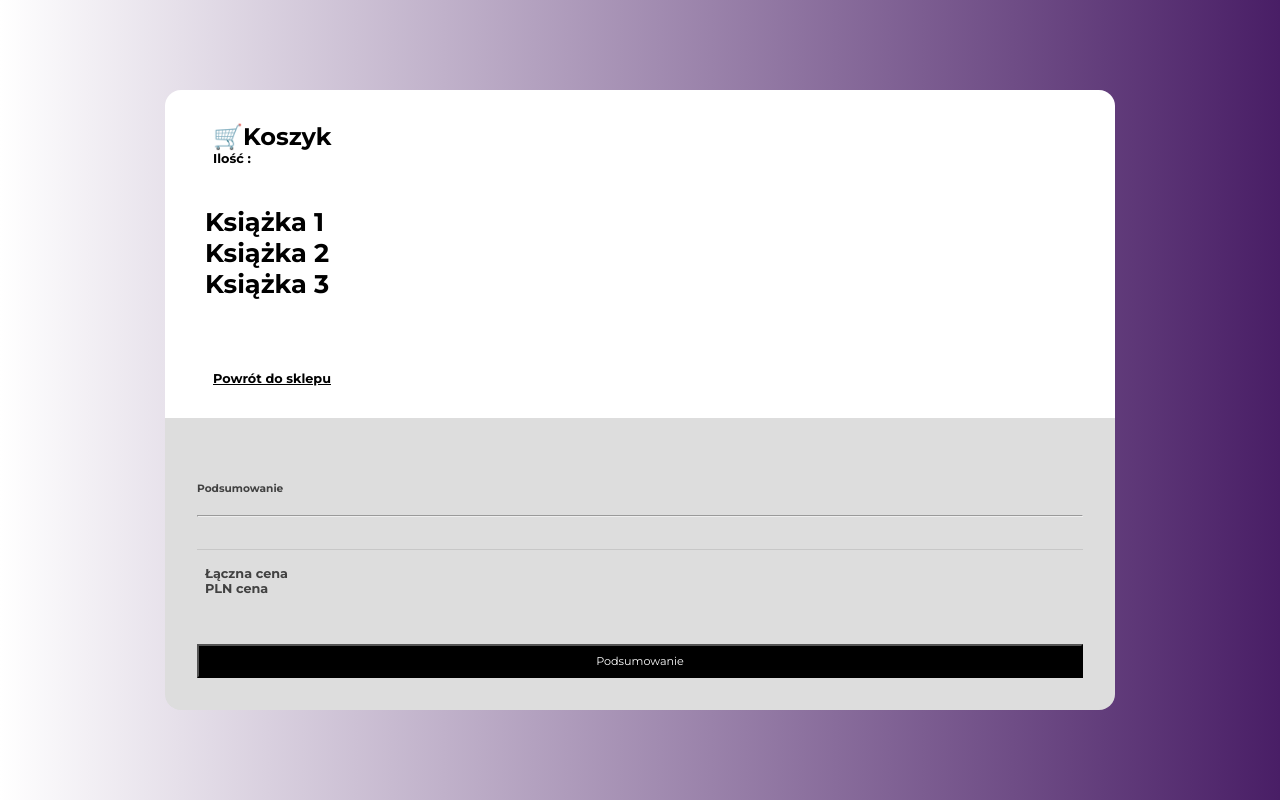
After one commit to PPysklo/HaHaHardcovers, a Django app: template templates/cartForm.html in a window 1280 px wide. The commit adds this page. Run offline with Django 4.2, Linux system fonts and the light colour scheme; the template is opened without the code that fills it, so the values that code supplies are empty.

Commit message:
Added shopping cart styling
Added shopping cart
html/css

```diff
--- /dev/null
+++ b/templates/cartForm.html
@@ -0,0 +1,47 @@
+<!DOCTYPE html>
+<html lang="en">
+<head>
+    <meta charset="UTF-8">
+    <meta name="viewport" content="width=device-width, initial-scale=1.0">
+    <link rel="stylesheet" href="cartstyle.css">
+    <title>Document</title>
+</head>
+<body>
+    <div class="card">
+        <div class="row">
+            <div class="col-md-8 cart">
+                <div class="title">
+                    <div class="row">
+                        <div class="col"><h4><b>🛒Koszyk</b></h4></div>
+                        <div class="col align-self-center text-right text-muted">Ilość :</div>
+                    </div>
+                </div>
+                <div class="row">
+                    <h1>Książka 1</h1>
+                </div>
+                <div class="row">
+                    <h1>Książka 2</h1>
+                </div>
+                <div class="row">
+                    <h1>Książka 3</h1>
+                </div>
+                <div class="back-to-shop"><a href="#"><span class="text-muted">Powrót do sklepu</span></a></div>
+            </div>
+            <div class="col-md-4 summary">
+                <div><h5><b>Podsumowanie</b></h5></div>
+                <hr>
+                <div class="row">
+                </div>
+                <form>
+                </form>
+                <div class="row" style="border-top: 1px solid rgba(0,0,0,.1); padding: 2vh 0;">
+                    <div class="col">Łączna cena</div>
+                    <div class="col text-right">PLN cena</div>
+                </div>
+                <button class="btn">Podsumowanie</button>
+            </div>
+        </div>
+
+    </div>
+</body>
+</html>
--- /dev/null
+++ b/templates/cartstyle.css
@@ -0,0 +1,155 @@
+@import url('https://fonts.googleapis.com/css2?family=Montserrat:wght@300;400;500;600;700&display=swap');
+
+*{
+    margin: 0;
+    padding: 0;
+    box-sizing: border-box;
+    font-family: 'Montserrat', sans-serif;
+}
+body{
+    background-color: #edddf8;
+    background: linear-gradient(to right, #ffffff, #491e66);
+    min-height: 100vh;
+    vertical-align: middle;
+    display: flex;
+    font-family: sans-serif;
+    font-size: 0.8rem;
+    font-weight: bold;
+}
+.title{
+    margin-bottom: 5vh;
+}
+.card{
+    margin: auto;
+    max-width: 950px;
+    width: 90%;
+    border-radius: 1rem;
+    border: transparent;
+}
+@media(max-width:767px){
+    .card{
+        margin: 3vh auto;
+    }
+}
+.cart{
+    background-color: #fff;
+    padding: 4vh 5vh;
+    border-top-right-radius: 1rem;
+    border-top-left-radius: 1rem;
+}
+@media(max-width:767px){
+    .cart{
+        padding: 4vh;
+        border-bottom-left-radius: unset;
+        border-top-right-radius: 1rem;
+    }
+}
+.summary{
+    background-color: #ddd;
+    border-bottom-right-radius: 1rem;
+    border-bottom-left-radius: 1rem;
+    padding: 4vh;
+    color: rgb(65, 65, 65);
+}
+@media(max-width:767px){
+    .summary{
+    border-top-right-radius: unset;
+    border-bottom-left-radius: 1rem;
+    }
+}
+.summary .col-2{
+    padding: 0;
+}
+.summary .col-10
+{
+    padding: 0;
+}.row{
+    margin: 0;
+}
+.title b{
+    font-size: 1.5rem;
+}
+.main{
+    margin: 0;
+    padding: 2vh 0;
+    width: 100%;
+}
+.col-2, .col{
+    padding: 0 1vh;
+}
+a{
+    padding: 0 1vh;
+}
+.close{
+    margin-left: auto;
+    font-size: 0.7rem;
+}
+img{
+    width: 3.5rem;
+}
+.back-to-shop{
+    margin-top: 4.5rem;
+}
+h5{
+    margin-top: 4vh;
+}
+hr{
+    margin-top: 1.25rem;
+}
+form{
+    padding: 2vh 0;
+}
+select{
+    border: 1px solid rgba(0, 0, 0, 0.137);
+    padding: 1.5vh 1vh;
+    margin-bottom: 4vh;
+    outline: none;
+    width: 100%;
+    background-color: rgb(247, 247, 247);
+}
+input{
+    border: 1px solid rgba(0, 0, 0, 0.137);
+    padding: 1vh;
+    margin-bottom: 4vh;
+    outline: none;
+    width: 100%;
+    background-color: rgb(247, 247, 247);
+}
+input:focus::-webkit-input-placeholder
+{
+      color:transparent;
+}
+.btn{
+    background-color: #000;
+    border-color: #000;
+    color: white;
+    width: 100%;
+    font-size: 0.7rem;
+    margin-top: 4vh;
+    padding: 1vh;
+    border-radius: 0;
+}
+.btn:focus{
+    box-shadow: none;
+    outline: none;
+    box-shadow: none;
+    color: white;
+    -webkit-box-shadow: none;
+    transition: none;
+}
+.btn:hover{
+    color: white;
+}
+a{
+    color: black;
+}
+a:hover{
+    color: black;
+    text-decoration: none;
+}
+ #code{
+    background-image: linear-gradient(to left, rgba(255, 255, 255, 0.253) , rgba(255, 255, 255, 0.185)), url("https://img.icons8.com/small/16/000000/long-arrow-right.png");
+    background-repeat: no-repeat;
+    background-position-x: 95%;
+    background-position-y: center;
+}
--- a/templates/loginform.html
+++ b/templates/loginform.html
@@ -5,7 +5,6 @@
 <head>
     <meta charset="UTF-8">
     <meta name="viewport" content="width=device-width, initial-scale=1.0">
-    <link rel="stylesheet" href="https://cdnjs.cloudflare.com/ajax/libs/font-awesome/6.4.2/css/all.min.css">
     <link rel="stylesheet" href="{% static 'styles\loginstyl.css' %}">
     <title>Logowanie</title>
 </head>
```
Also changed, not shown: db.sqlite3.
